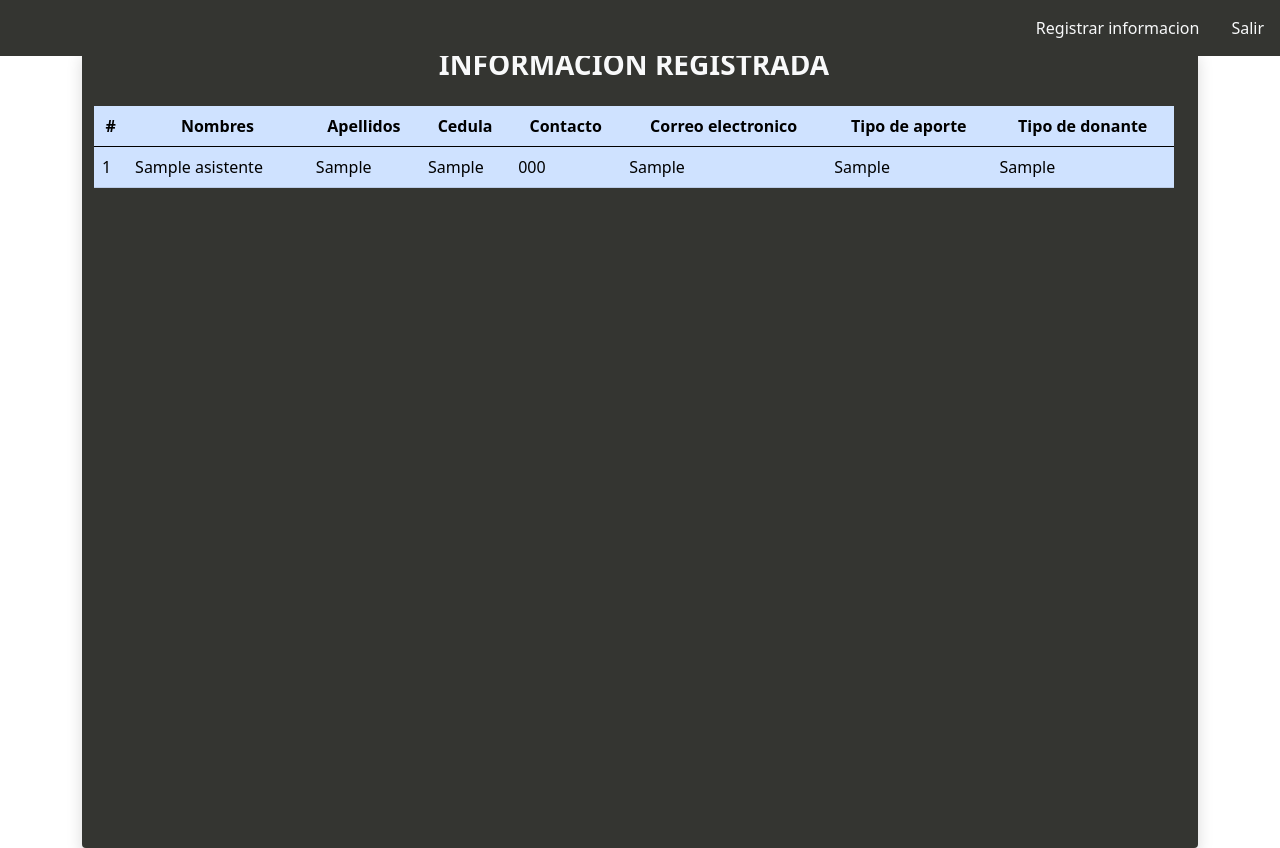
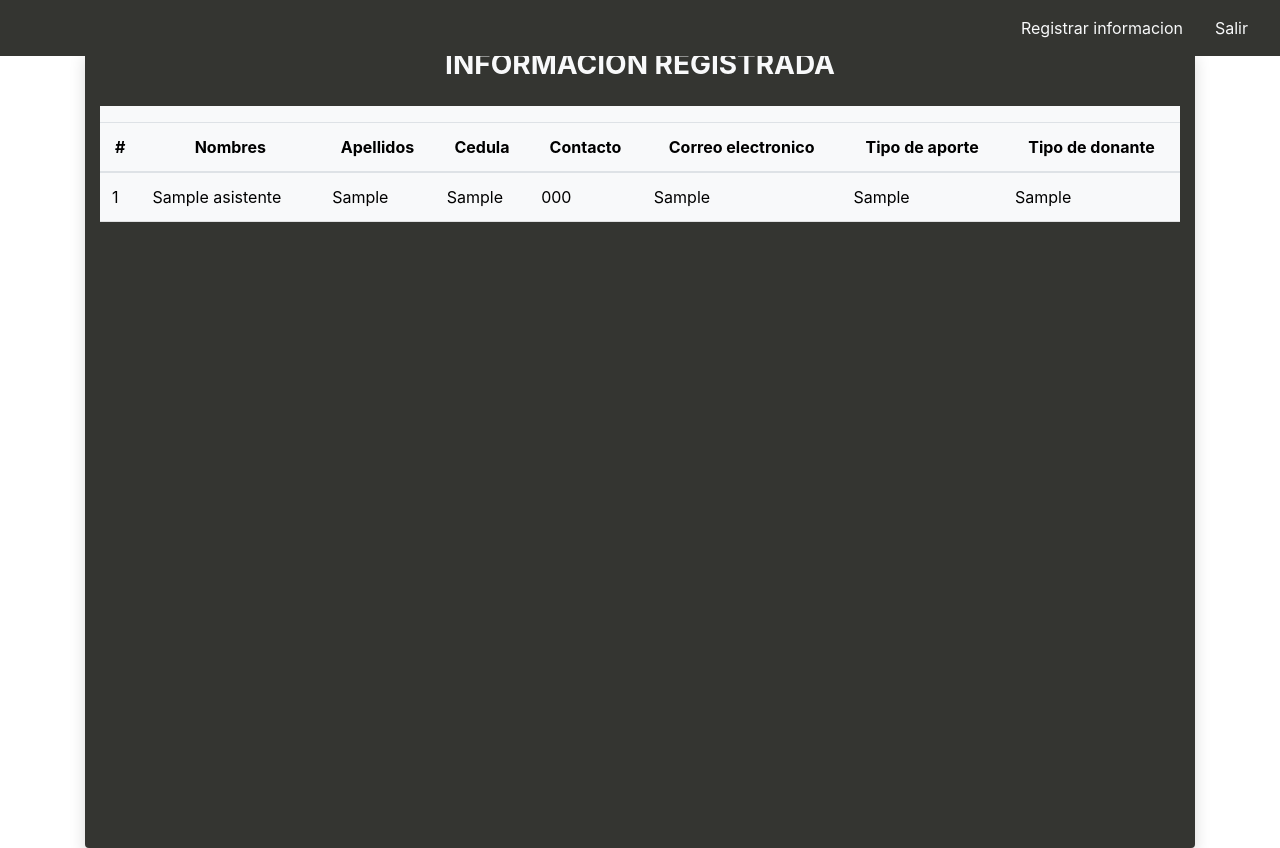
Before and after one commit to SebastianRG16/donaciones, a Django app: page /registro/ in a window 1280 px wide. Run offline with Django 4.2, Linux system fonts and the light colour scheme; a user stored in the database is signed in; tables that the repository leaves empty hold one stand-in row (values such as "Sample post"); some libraries are stand-ins or nearby versions.

Commit message:
registro

```diff
--- a/mainSistema/templates/registro.html
+++ b/mainSistema/templates/registro.html
@@ -5,19 +5,22 @@
   <meta charset="UTF-8">
   <meta http-equiv="X-UA-Compatible" content="IE=edge">
   <meta name="viewport" content="width=device-width, initial-scale=1.0">
-  <link href="https://cdn.jsdelivr.net/npm/bootstrap@5.0.2/dist/css/bootstrap.min.css" rel="stylesheet"
-    integrity="sha384-EVSTQN3/azprG1Anm3QDgpJLIm9Nao0Yz1ztcQTwFspd3yD65VohhpuuCOmLASjC" crossorigin="anonymous">
+  <link href="https://cdn.jsdelivr.net/npm/bootstrap@5.1.3/dist/css/bootstrap.min.css" rel="stylesheet" integrity="sha384-1BmE4kWBq78iYhFldvKuhfTAU6auU8tT94WrHftjDbrCEXSU1oBoqyl2QvZ6jIW3" crossorigin="anonymous">
+  <link rel="stylesheet" href="//cdn.datatables.net/1.11.3/css/jquery.dataTables.min.css">
+  <link rel="stylesheet" href="https://stackpath.bootstrapcdn.com/bootstrap/4.1.1/css/bootstrap.min.css" integrity="sha384-WskhaSGFgHYWDcbwN70/dfYBj47jz9qbsMId/iRN3ewGhXQFZCSftd1LZCfmhktB" crossorigin="anonymous">
 
   <title>Informacion</title>
 </head>
 
-<body>
+
   <div class="container w-80 bg-white mt-5 rounded">
+
   <section class="vh-100 gradient-custom rounded shadow">
-    <div class="container-fluid ps-md-0 rounded">
+
       <div class="login d-flex align-items-center ">
-        <div class="container col-12 col-md-12 col-lg-12 col-xl-12 col-auto mx-auto">
+        <div class="containr col-12 col-md-12 col-lg-12 col-xl-12 col-auto mx-auto">
           <div class=" mx-auto">
+
             <nav class="navbar fixed-top justify-content-end" style="background-color: #343531">
                 <ul class="nav justify-content-end">
                   <li class="nav-item">
@@ -30,8 +33,9 @@
             </nav>
             <h3 class="login-heading mb-4 text-center text-light fw-bold mb-2">INFORMACION REGISTRADA</h3>
             <div class="table-responsive">
-
-              <table class="table table-primary">
+              <nav class="navbar navbar-light bg-light">
+              </nav>
+              <table class="table table-light table-hover mb-4" >
                 <thead>
                   <tr class="text-center">
                     <th scope="col">#</th>
@@ -66,6 +70,7 @@
     </div>
   </section>
 </div>
+
 <style>
   .gradient-custom {
 
@@ -80,6 +85,8 @@
     background: #343531;
     }
 </style>
+
+
 </body>
 
 </html>
```
